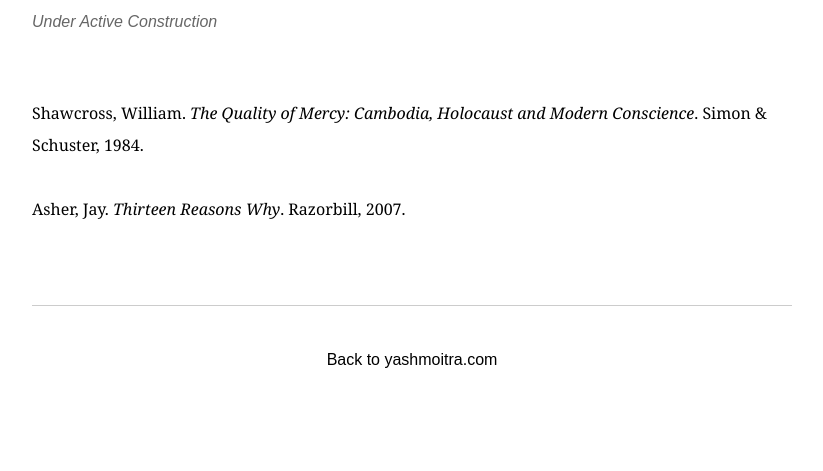
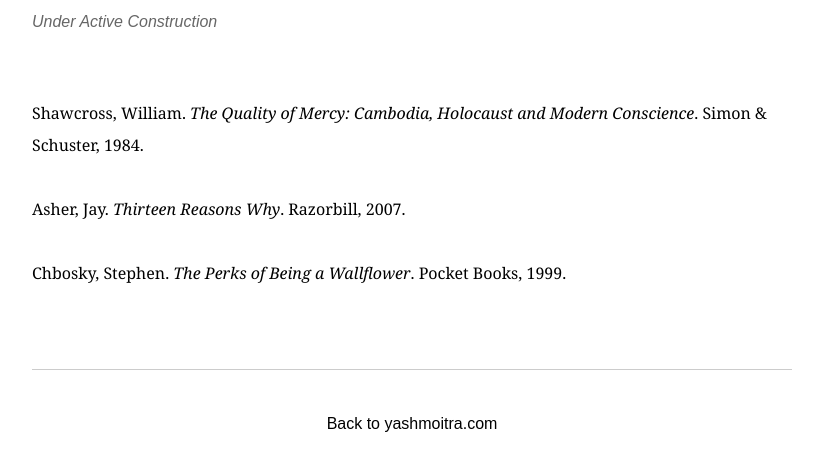
Before and after one commit to moitrayash/moitrayash.github.io, a plain HTML site: page recread/index.html in a window 1280 px wide. Shown: the part 195-666 px from the top of the page, without its empty margins (228-1051 px from the left). Drawn offline with Linux system fonts and the light colour scheme.

Commit message:
Add Chbosky to Recommended Reading

```diff
--- a/recread/index.html
+++ b/recread/index.html
@@ -60,6 +60,7 @@ body {
   <div class="item-content">
     <p>Shawcross, William. <i>The Quality of Mercy: Cambodia, Holocaust and Modern Conscience</i>. Simon &amp; Schuster, 1984.</p>
     <p>Asher, Jay. <i>Thirteen Reasons Why</i>. Razorbill, 2007.</p>
+    <p>Chbosky, Stephen. <i>The Perks of Being a Wallflower</i>. Pocket Books, 1999.</p>
   </div>
   <nav class="item-page-nav" aria-label="Page navigation">
     <a href="/">Back to yashmoitra.com</a>
```
